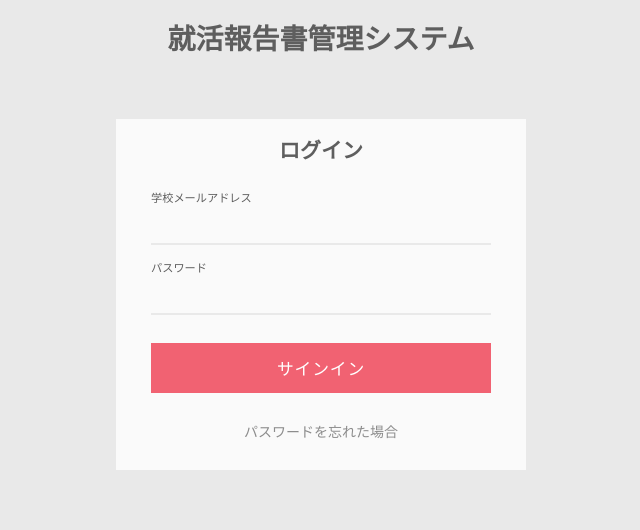
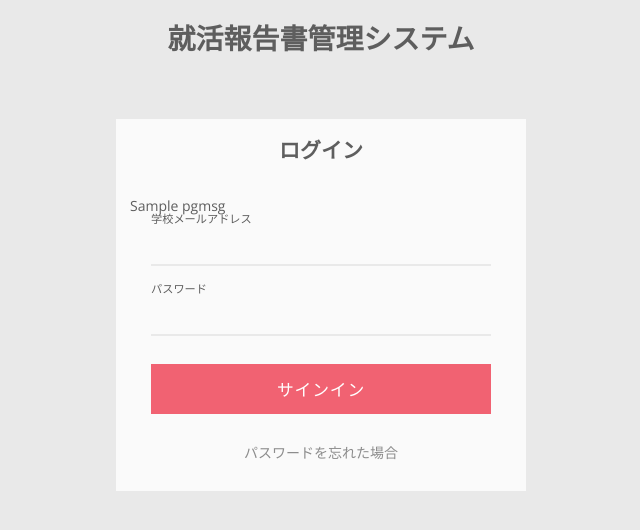
Before and after one commit to morijyobi-2021-itadv3/JobReportManagement, a Flask app: template templates/index.html in a window 1280 px wide. Shown: the top 530 px of the page, without its empty margins (319-959 px from the left). Run offline with Flask 2, Linux system fonts and the light colour scheme; the template is opened without the code that fills it: most values are stand-ins (such as "Sample title", 1, 10 or a date in 2020); parts of the project's set-up code (start-up, migrations or seed data) failed here and were passed over; some libraries are stand-ins or nearby versions.

Commit message:
変更時&エラー時の表示

```diff
--- a/templates/index.html
+++ b/templates/index.html
@@ -33,6 +33,10 @@
 <div class="form-wrapper">
 
     <h2>ログイン</h2>
+
+{% if pgmsg %}
+    <p>{{ pgmsg }}</p>
+    {% endif %}
     <form method="post" action="{{ url_for("login") }}">
         <div class="form-item">
             <label for="email">学校メールアドレス</label>
@@ -62,4 +66,5 @@
     </div>
 </div>
 </body>
+
 </html>
```
